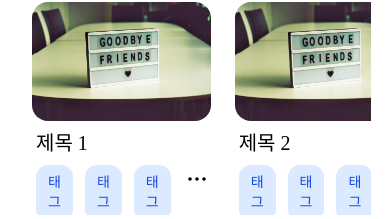
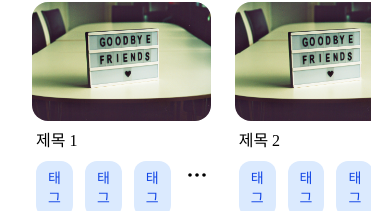
Before and after one commit to Leets-Official/BOOKMARK-FE, a React (Vite) app: page / in a window 390 px wide. Shown: the part 837-1056 px from the top of the page. Built offline with nearby package versions, Linux system fonts and the light colour scheme.

Commit message:
chore: 모바일은 카드 크기가 고정 되도록 수정

```diff
--- a/src/components/ui/card/FolderCard.tsx
+++ b/src/components/ui/card/FolderCard.tsx
@@ -22,12 +22,12 @@ const titleText = tv({
 
 const FolderCard = ({ title }: ICardProps) => {
   return (
-    // 모바일은 카드가 너비의 50%로 고정, PC는 반응형에 따라 비율 조정
-    <div className={isMobile ? 'w-1/2 flex-shrink-0 px-2' : 'w-1/2  lg:w-1/3 xl:w-1/4 p-3'}>
+    // 모바일은 카드의 너비를 고정, PC는 반응형에 따라 비율 조정
+    <div className={isMobile ? 'w-42 px-2' : 'w-1/2  lg:w-1/3 xl:w-1/4 p-3'}>
       <div className='hover:scale-105 duration-300 origin-center'>
         <Image src={TestImage} className=' w-full aspect-[3/2] rounded-2xl object-cover' />
       </div>
-      <p className={titleText({ mobile: isMobile })}>{title}</p>
+      <p className={titleText({ mobile: true })}>{title}</p>
       <div className='flex gap-3 ml-1 mt-2'>
         <p className='bg-blue-100 text-blue-700 text-sm px-3 py-2 rounded-xl'>태그</p>
         <p className='bg-blue-100 text-blue-700 text-sm  px-3 py-2 rounded-xl'>태그</p>
```
